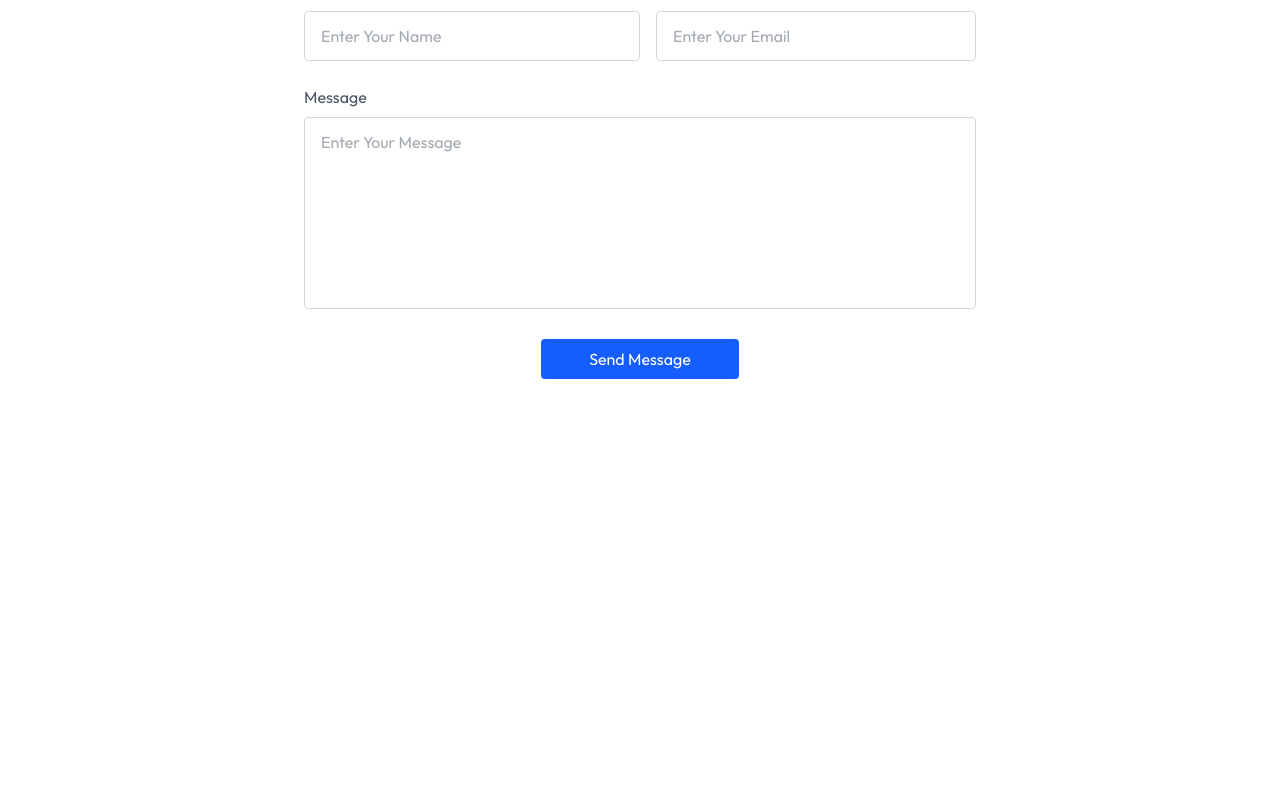
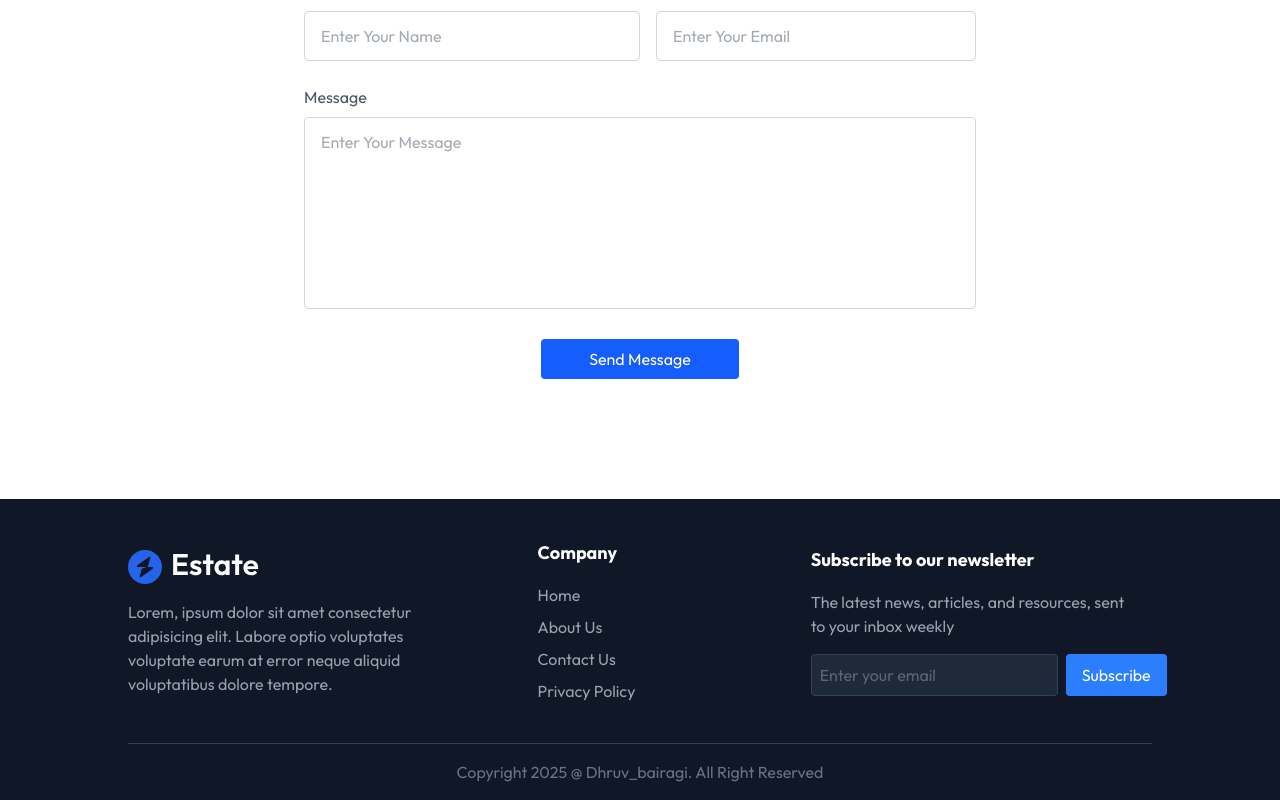
Before and after one commit to dhruv-1006/Real_Estate, a React (Vite) app: page / in a window 1280 px wide. Shown: the part 3358-4158 px from the top of the page. Before the commit the page ends 3857 px from the top, so only its background shows below. Built offline with nearby package versions, Linux system fonts and the light colour scheme.

Commit message:
add footer section

```diff
--- a/package.json
+++ b/package.json
@@ -10,6 +10,7 @@
     "preview": "vite preview"
   },
   "dependencies": {
+    "framer-motion": "^12.23.22",
     "react": "^19.1.1",
     "react-dom": "^19.1.1",
     "react-toastify": "^11.0.5"
--- a/src/App.jsx
+++ b/src/App.jsx
@@ -5,6 +5,7 @@
 import Testimonials from './components/Testimonials'
 import Contact from './components/Contact'
 import { ToastContainer } from 'react-toastify';
+import Footer from './components/Footer'
 
 function App() {
   return (
@@ -15,6 +16,7 @@
       <Projects/>
       <Testimonials/>
       <Contact/>
+      <Footer/>
      </div>
   )
 }
--- a/src/components/About.jsx
+++ b/src/components/About.jsx
@@ -1,9 +1,15 @@
 import React from 'react'
 import { assets } from '../assets/assets'
+import { motion } from "framer-motion"
 
 const About = () => {
   return (
-    <div className='flex flex-col items-center justify-center
+    <motion.div
+      initial={{opacity: 0, x:200}}
+      transition={{duration: 1}}
+      whileInView={{opacity: 1, x:0}}
+      viewport={{once: true}}
+    className='flex flex-col items-center justify-center
      container mx-auto p-14 md:px-20 lg:px-32 w-full overflow-hidden'
      id='About'>
         <h1 className='text-2xl sm:text-4xl font-bold mb-2'>About <span
@@ -38,7 +44,7 @@
 
           </div>
         </div>
-    </div>
+    </motion.div>
   )
 }
 
--- a/src/components/Contact.jsx
+++ b/src/components/Contact.jsx
@@ -1,5 +1,6 @@
 import React from 'react'
 import { toast } from 'react-toastify';
+import { motion } from "framer-motion"
 
 const Contact = () => {
 
@@ -32,7 +33,12 @@
 
 
   return (
-    <div className='text-center p-6 py-20 lg:px-32 w-full overflow-hidden' id='Contact'>
+    <motion.div
+    initial={{opacity: 0, x:-200}}
+      transition={{duration: 1}}
+      whileInView={{opacity: 1, x:0}}
+      viewport={{once: true}}
+    className='text-center p-6 py-20 lg:px-32 w-full overflow-hidden' id='Contact'>
         <h1 className='text-2xl sm:text-4xl font-bold mb-2 text-center'>Contact <span className='underline *
         underline-offset-4 decoration-1 under font-light'>With Us</span></h1>
         <p className='text-center text-gray-500 mb-12 max-w-80 mx-auto'>Ready to Make a Move? Let's Build Your Future Together</p>
@@ -57,7 +63,7 @@
                 {result ? result : "Send Message"}</button>
         </form>
 
-    </div>
+    </motion.div>
   )
 }
 
--- /dev/null
+++ b/src/components/Footer.jsx
@@ -0,0 +1,39 @@
+import React from 'react'
+import { assets } from '../assets/assets'
+
+const Footer = () => {
+  return (
+    <div className='pt-10 px-4 md:px-20 lg:px-32 bg-gray-900 w-full overflow-hidden' id='Footer'>
+        <div className='container mx-auto flex flex-col md:flex-row justify-between items-center'>
+            <div className='w-full md:w-1/3 mb-8 md:mb-0'>
+                <img src={assets.logo_dark} alt="" />
+                <p className='text-gray-400 mt-4'>Lorem, ipsum dolor sit amet consectetur adipisicing elit.
+                    Labore optio voluptates voluptate earum at error neque
+                    aliquid voluptatibus dolore tempore.</p>
+            </div>
+            <div className='w-full md:w-1/5 mb-8 md:mb-0'>
+                <h3 className='text-white text-lg font-bold mb-4'>Company</h3>
+                <ul className='flex flex-col gap-2 text-gray-400'>
+                    <a href="#Header" className='hover:text-white'>Home</a>
+                    <a href="#About" className='hover:text-white'>About Us</a>
+                    <a href="#Contact" className='hover:text-white'>Contact Us</a>
+                    <a href="#" className='hover:text-white'>Privacy Policy</a>
+                </ul>
+            </div>
+            <div  className='w-full md:w-1/3'>
+                <h3 className='text-white text-lg font-bold mb-4'>Subscribe to our newsletter</h3>
+                <p className='text-gray-400 mb-4 max-w-80'>The latest news, articles, and resources, sent to your inbox weekly</p>
+            <div className='flex gap-2'>
+                <input type="email" placeholder='Enter your email' className='p-2 rounded bg-gray-800 text-gray-400 border border-gray-700 focus:outline-none w-full md:w-auto' />
+                <button className='py-2 px-4 rounded bg-blue-500 text-white cursor-pointer'>Subscribe</button>
+            </div>
+            </div>
+        </div>
+        <div className='border-t border-gray-700 py-4 mt-10 text-center text-gray-500'>
+            Copyright 2025 @ Dhruv_bairagi. All Right Reserved
+        </div>
+    </div>
+  )
+}
+
+export default Footer
--- a/src/components/Header.jsx
+++ b/src/components/Header.jsx
@@ -1,18 +1,24 @@
 import React from 'react'
 import Navbar from './Navbar'
+import { motion } from "framer-motion"
 
 function Header() {
   return (
     <div className='min-h-screen mb-4 bg-cover bg-center flex items-center w-full overflow-hidden'
     style={{backgroundImage: "url('/header_img.png')"}} id='Header'>
       <Navbar/>
-       <div className='container text-center mx-auto py-4 px-6 md:px-20 lg:px-32 text-white'>
+      < motion.div
+      initial={{opacity: 0, y:100}}
+      transition={{duration: 1.5}}
+      whileInView={{opacity: 1, y:0}}
+      viewport={{once: true}}
+      className='container text-center mx-auto py-4 px-6 md:px-20 lg:px-32 text-white'>
         <h2 className='text-5xl sm:text-6xl md:text-[82px] inline-block max-w-3xl font-semibold pt-20'>Explore Homes that fit your dreams</h2>
         <div className='space-x-6 mt-16'>
             <a href="#Projects" className='border border-white px-8 py-3 rounded-full'>Projects</a>
             <a href="#Contact" className='bg-blue-500 px-8 py-3 rounded-full'>Contact Us</a>
         </div>
-       </div>
+      </motion.div>
     </div>
   )
 }
--- a/src/components/Projects.jsx
+++ b/src/components/Projects.jsx
@@ -1,5 +1,6 @@
 import React, { useEffect, useState } from 'react'
 import { assets, projectsData } from '../assets/assets'
+import { motion } from "framer-motion"
 
 const Projects = () => {
 
@@ -29,7 +30,12 @@
     }
 
   return (
-    <div className='container mx-auto py-4 pt-20 px-6 md:px-20 lg:px-32 my-20 w-full overflow-hidden' id='Projects'>
+    <motion.div
+    initial={{opacity: 0, x:-200}}
+      transition={{duration: 1}}
+      whileInView={{opacity: 1, x:0}}
+      viewport={{once: true}}
+    className='container mx-auto py-4 pt-20 px-6 md:px-20 lg:px-32 my-20 w-full overflow-hidden' id='Projects'>
         <h1 className='text-2xl sm:text-4xl font-bold mb-2 text-center'>Projects <span
         className='underline underline-offset-4 decoration-1 under font-light'>Completed</span></h1>
         <p className='text-center text-gray-500 mb-8 max-w-80 mx-auto'>Crafting Spaces, Building Legacies-Explore Our Portfolio</p>
@@ -71,7 +77,7 @@
             </div>
         </div>
 
-    </div>
+    </motion.div>
   )
 }
 
--- a/src/components/Testimonials.jsx
+++ b/src/components/Testimonials.jsx
@@ -1,9 +1,15 @@
 import React from 'react'
 import { assets, testimonialsData } from '../assets/assets'
+import { motion } from "framer-motion"
 
 const Testimonials = () => {
   return (
-    <div className='container mx-auto py-10 lg:px-32 w-full overflow-hidden' id='Testimonials'>
+    <motion.div
+    initial={{opacity: 0, x:200}}
+      transition={{duration: 1}}
+      whileInView={{opacity: 1, x:0}}
+      viewport={{once: true}}
+    className='container mx-auto py-10 lg:px-32 w-full overflow-hidden' id='Testimonials'>
         <h1 className='text-2xl sm:text-4xl font-bold mb-2 text-center'>Customer <span className='underline *
         underline-offset-4 decoration-1 under font-light'>Testimonials</span></h1>
         <p className='text-center text-gray-500 mb-12 max-w-80 mx-auto'>Real Stories from Those Who Found Home with Us</p>
@@ -24,7 +30,7 @@
             ))}
         </div>
 
-    </div>
+    </motion.div>
   )
 }
 
```
Also changed, not shown: 1 other file (tests, documents, lock files or other folders).
